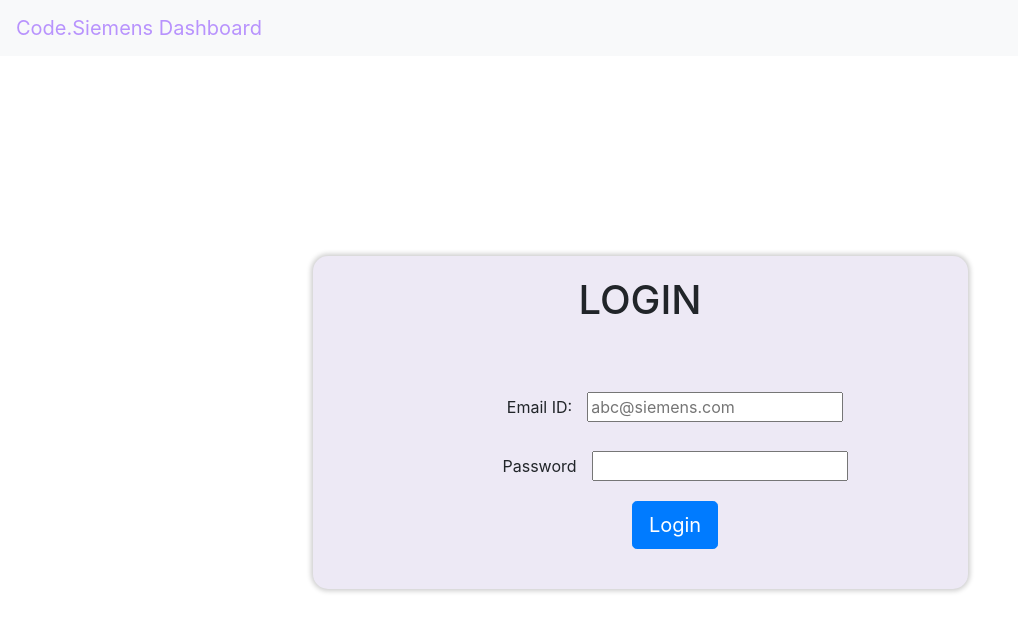
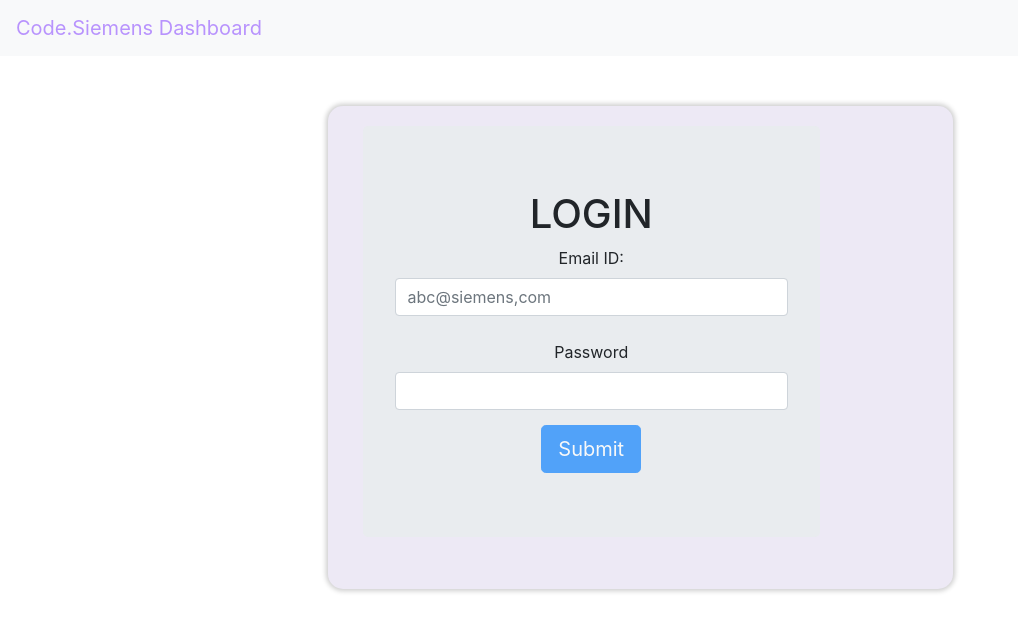
Before and after one commit to RCBnglr/RCB, an Angular app: page /login in a window 1280 px wide. Shown: the top 632 px of the page, without its empty margins (0-1018 px from the left). Built offline with nearby package versions, Linux system fonts and the light colour scheme.

Commit message:
21/12/2018

```diff
--- a/src/app/app.component.css
+++ b/src/app/app.component.css
@@ -0,0 +1,4 @@
+.body {
+    width: 55%;
+
+    }
--- a/src/app/app.component.html
+++ b/src/app/app.component.html
@@ -1,5 +1,5 @@
 
-<nav class="navbar navbar-expand-lg navbar-light bg-light" >
+<nav  class="navbar navbar-expand-lg navbar-light bg-light" enableScrollbars = false;>
   <a class="navbar-brand" style="color:rgb(184, 147, 253)" href="#">Code.Siemens Dashboard</a>
   <button class="navbar-toggler" type="button" data-toggle="collapse" data-target="#navbarNav" aria-controls="navbarNav" aria-expanded="false"
       aria-label="Toggle navigation">
--- a/src/app/login/login.component.css
+++ b/src/app/login/login.component.css
@@ -0,0 +1,7 @@
+.row {
+     margin-top:50px; padding:20px;  background-color:#ede9f5;border-radius:15px;
+    -webkit-box-shadow: 0px 0px 5px 2px rgba(0,0,0,0.2);
+    -moz-box-shadow: 0px 0px 5px 2px rgba(0,0,0,0.2);
+    box-shadow: 0px 0px 5px 2px rgba(0,0,0,0.2);
+
+}
--- a/src/app/login/login.component.html
+++ b/src/app/login/login.component.html
@@ -1,11 +1,41 @@
-<div class="row" style="margin-top:200px; padding:20px; background-color:#ede9f5;border-radius:15px;
+<!-- <div  class="row" style="margin-top:50px; padding:20px;  background-color:#ede9f5;border-radius:15px;
 -webkit-box-shadow: 0px 0px 5px 2px rgba(0,0,0,0.2);
 -moz-box-shadow: 0px 0px 5px 2px rgba(0,0,0,0.2);
-box-shadow: 0px 0px 5px 2px rgba(0,0,0,0.2);">
-  <div class="col-sm-12" style="text-align:center;">
-    <h1>LOGIN</h1></div>
+box-shadow: 0px 0px 5px 2px rgba(0,0,0,0.2);"> -->
 
-<form [formGroup]="loginForm" (submit)="onLoginSubmit()" style="text-align:center; margin-top:40px; margin-left:150px; padding:20px;" >
+
+<div class="container">
+<div class="row">
+<div class="col-10" style="text-align:center;">
+<div class="jumbotron">
+ <h1>LOGIN</h1>
+<form   [formGroup]="loginForm" (ngSubmit)="loginForm.valid && check()">
+  <div>
+    <label>Email ID:</label>
+    <input type="email" class="form-control" formControlName="email" placeholder="abc@siemens,com"
+    [ngClass]="{'is-invalid': loginForm.get('email').touched && loginForm.get('email').invalid}" >
+    <div *ngIf="loginForm.get('email').touched && loginForm.get('email').invalid" class="invalid-feedback">
+      <div *ngIf="loginForm.get('email').errors.required" >Email ID is required</div>
+      <div *ngIf="loginForm.get('email').errors.email" >Email must be a valid email Address</div>
+    </div>
+  </div>
+  <div><br>
+    <label>Password </label>
+    <input type="password" class="form-control"  formControlName="password" [ngClass]="{'is-invalid': loginForm.get('password').touched && loginForm.get('password').invalid}" >
+    <div *ngIf="loginForm.get('password').touched && loginForm.get('password').invalid" class="invalid-feedback">
+      <div *ngIf="loginForm.get('password').errors.required">password is required</div>
+      <div *ngIf="loginForm.get('password').errors.minlength">Password must be atleast 6 character</div>
+      </div>
+  </div>
+  <input type="submit" class="btn btn-primary btn-lg"  style=" margin-top:15px;" [disabled]="!loginForm.valid" >
+</form>
+</div>
+</div>
+</div>
+</div>
+
+<!--
+<form [formGroup]="loginForm" (submit)="onLoginSubmit()"  style="text-align:center;  margin-top:40px; margin-left:150px; padding:20px;" >
  <div >
   <label>Email ID:</label>
   <input formControlName="email" type="email" value="" style=" margin-left:15px;" placeholder="abc@siemens.com" name="username" (keyup)="onEntry(loginname.value)" #loginame>
@@ -14,5 +44,6 @@ box-shadow: 0px 0px 5px 2px rgba(0,0,0,0.2);">
   <label>Password </label>
   <input formControlName="password" type="password" style=" margin-left:15px;" name="password">
  </div>
-   <input type="submit" class="btn btn-primary btn-lg"  style=" margin-top:15px;" value="Login" (click)="check()" >
-</form>
+   <input type="submit" class="btn btn-primary btn-lg"  style=" margin-top:15px;" value="Login" (click)="check()"
+   [disabled]="loginForm.invalid" >
+</form> -->
--- a/src/app/login/login.component.ts
+++ b/src/app/login/login.component.ts
@@ -1,7 +1,7 @@
 
 import { Component, OnInit } from '@angular/core';
 import { Router } from '@angular/router';
-import{FormGroup, FormControl, Validators} from '@angular/forms';
+import{FormGroup, FormControl, Validators, FormBuilder} from '@angular/forms';
 
 @Component({
   selector: 'app-login',
@@ -10,13 +10,22 @@ import{FormGroup, FormControl, Validators} from '@angular/forms';
 })
 export class LoginComponent implements OnInit {
 
+// form= new FormGroup({
+//   email: new FormControl('',[Validators.email, Validators.required]),
+//   password: new FormGroup(null , Validators.required)
+// })
+
   loginForm:FormGroup=new FormGroup({
       email:new FormControl(null, [Validators.email, Validators.required]),
-      password:new FormControl(null, [Validators.required])
+      password:new FormControl(null, [Validators.required,Validators.minLength(6)])
   })
-  constructor(private _router:Router) { }
-
+  constructor(private _router:Router, private _fb:FormBuilder) { }
+  loginForm1:FormGroup;
   ngOnInit() {
+    // this.loginForm1=this._fb.group({
+    //   email:[],
+    //   password:[]
+    // })
   }
 
   moveToUserhome(){
@@ -24,14 +33,11 @@ export class LoginComponent implements OnInit {
   }
   check()
   {
-    if(!this.loginForm.valid) {
-      alert("Invalid");
-      //return;
-    }
-    else {
-      this.moveToUserhome();
-      console.log(JSON.stringify(this.loginForm.value));
+    // if(!this.loginForm.valid) {}
+    // else {
+    //   this.moveToUserhome();
+    //   console.log(JSON.stringify(this.loginForm.value));}
+    this.moveToUserhome();
   }
-}
 
 }
--- a/src/index.html
+++ b/src/index.html
@@ -12,7 +12,7 @@
 <script src="https://code.jquery.com/jquery-3.3.1.slim.min.js" integrity="sha384-q8i/X+965DzO0rT7abK41JStQIAqVgRVzpbzo5smXKp4YfRvH+8abtTE1Pi6jizo" crossorigin="anonymous"></script>
 <script src="https://cdnjs.cloudflare.com/ajax/libs/popper.js/1.14.3/umd/popper.min.js" integrity="sha384-ZMP7rVo3mIykV+2+9J3UJ46jBk0WLaUAdn689aCwoqbBJiSnjAK/l8WvCWPIPm49" crossorigin="anonymous"></script>
 <script src="https://stackpath.bootstrapcdn.com/bootstrap/4.1.3/js/bootstrap.min.js" integrity="sha384-ChfqqxuZUCnJSK3+MXmPNIyE6ZbWh2IMqE241rYiqJxyMiZ6OW/JmZQ5stwEULTy" crossorigin="anonymous"></script>
-<body>
+<body >
   <app-root></app-root>
 </body>
 </html>
--- a/src/styles.css
+++ b/src/styles.css
@@ -1 +1,5 @@
-/* You can add global styles to this file, and also import other style files */
+
+.body {
+    width: 55%;
+
+    }
```
